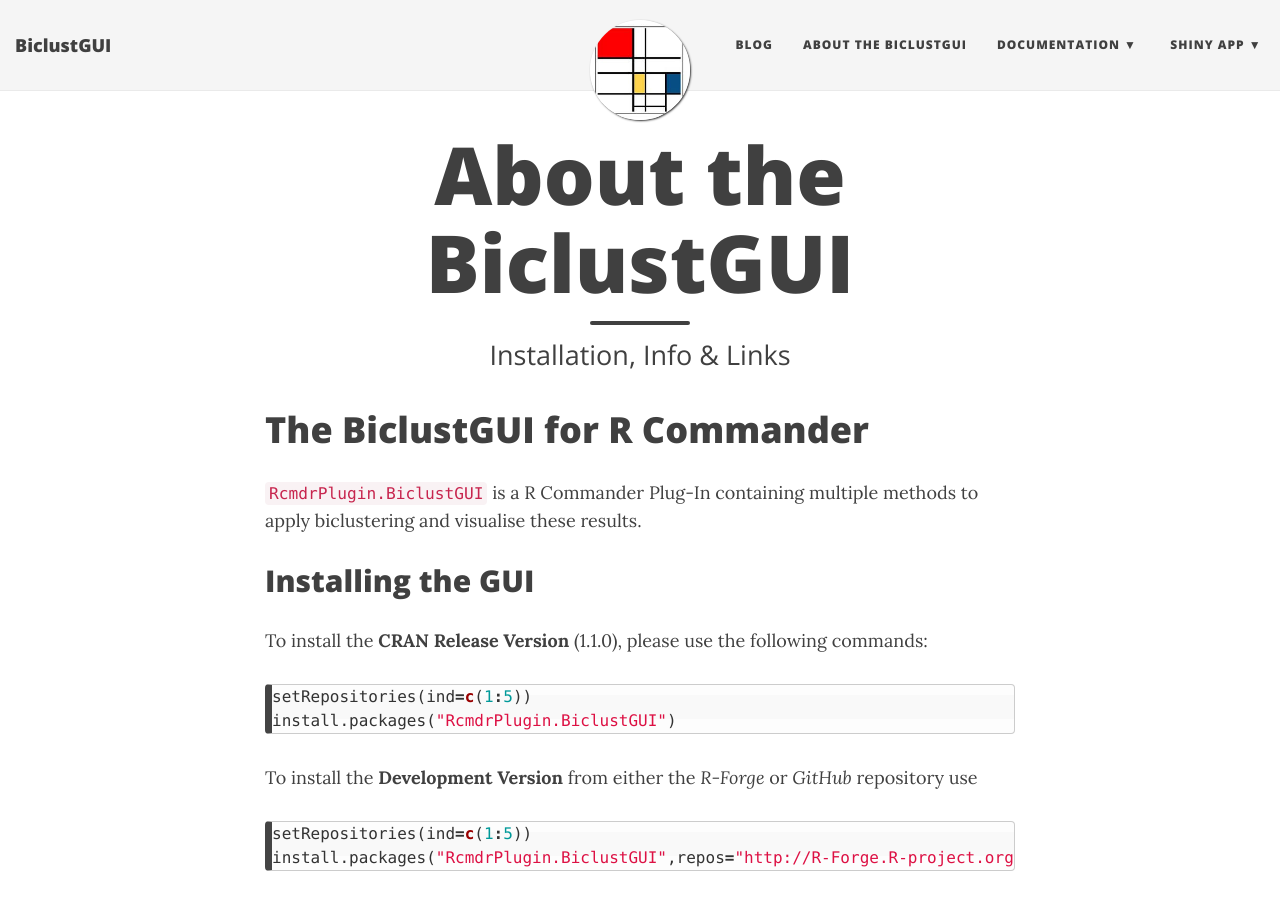
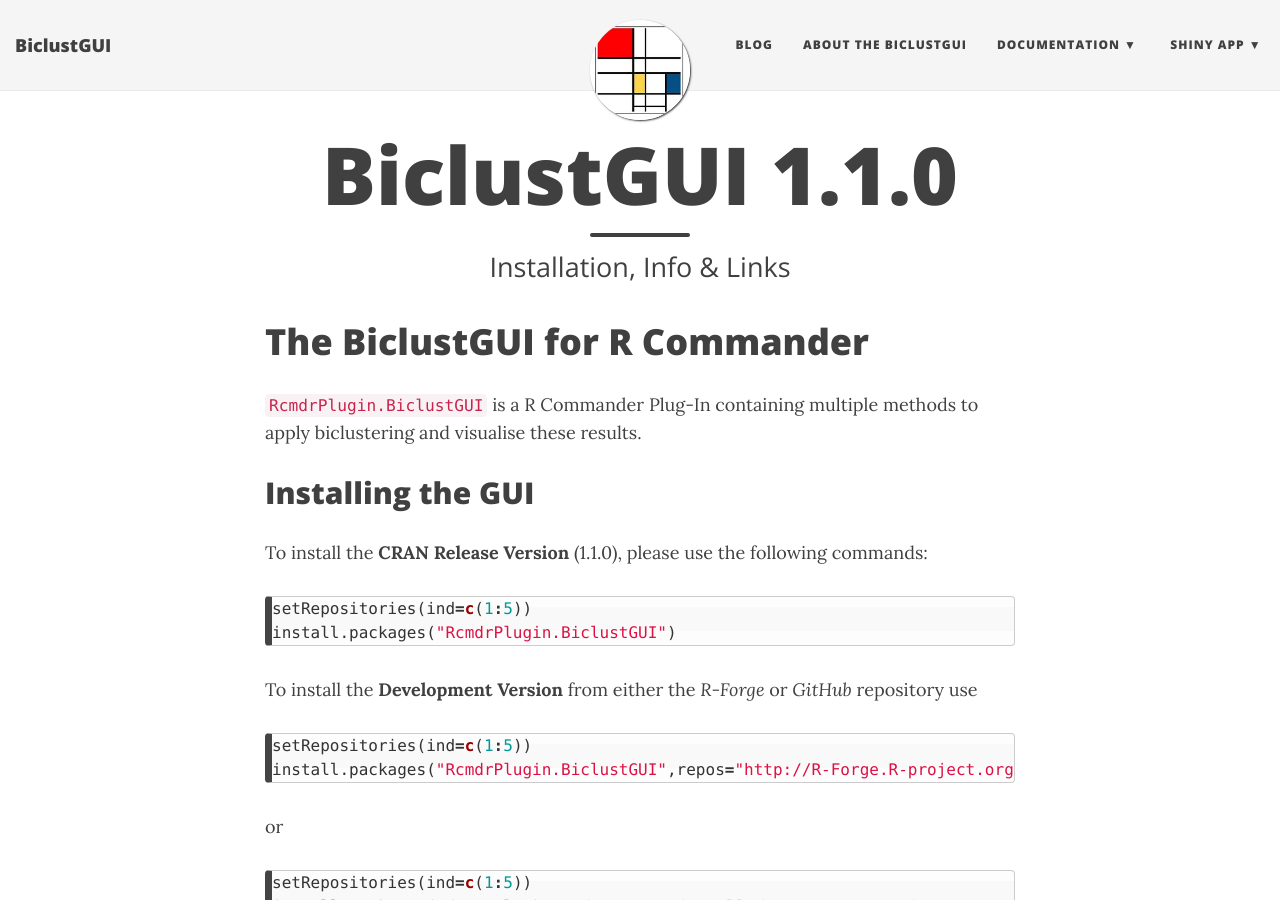
Before and after one commit to ewouddt/RcmdrPlugin.BiclustGUI, a Jekyll site: the page built from aboutbiclustgui.md, in a window 1280 px wide and 900 px high. Built offline with Jekyll 4.4.1, drawn with Linux system fonts in a browser that asks for light colours; nearby versions of some CDN libraries.

Commit message:
update aboutpage

```diff
--- a/aboutbiclustgui.md
+++ b/aboutbiclustgui.md
@@ -1,6 +1,6 @@
 ---
 layout: page
-title: About the BiclustGUI
+title: BiclustGUI 1.1.0
 subtitle: Installation, Info & Links
 ---
 
```
